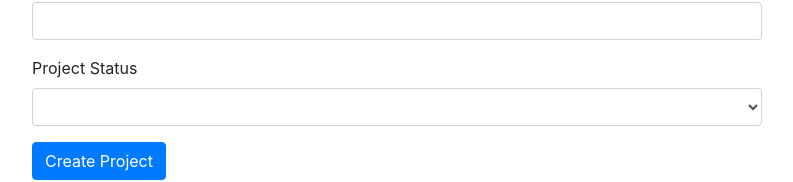
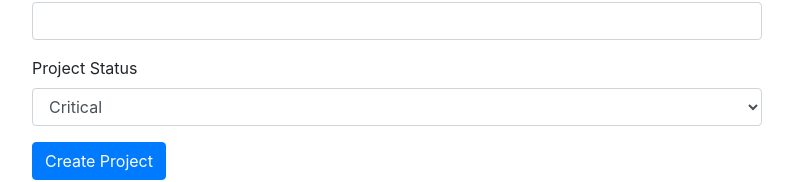
Before and after one commit to ddeveloper72/Angular-Reactive-Forms-Assignment, an Angular app: page / in a window 1280 px wide. Shown: the part 521-703 px from the top of the page, without its empty margins (53-846 px from the left). Built offline with nearby package versions, Linux system fonts and the light colour scheme.

Commit message:
Added an array of projectStatuses, cleaning the html template.

```diff
--- a/src/app/app.component.ts
+++ b/src/app/app.component.ts
@@ -11,6 +11,7 @@ export class AppComponent implements OnInit {
   projectForm: FormGroup;
   forbiddenNames = ['Test1', 'test1'];
   alternateForbiddenNames = ['Test2', 'test2'];
+  projectStatuses = ['Stable', 'Critical', 'Finished'];
 
   ngOnInit() {
     this.projectForm = new FormGroup({
@@ -20,7 +21,7 @@ export class AppComponent implements OnInit {
         this.alternateForbiddenProjectNames.bind(this)
       ),
       email: new FormControl(null, [Validators.required, Validators.email]),
-      projectStatus: new FormControl('critical')
+      projectStatus: new FormControl('Critical')
     });
   }
 
```
